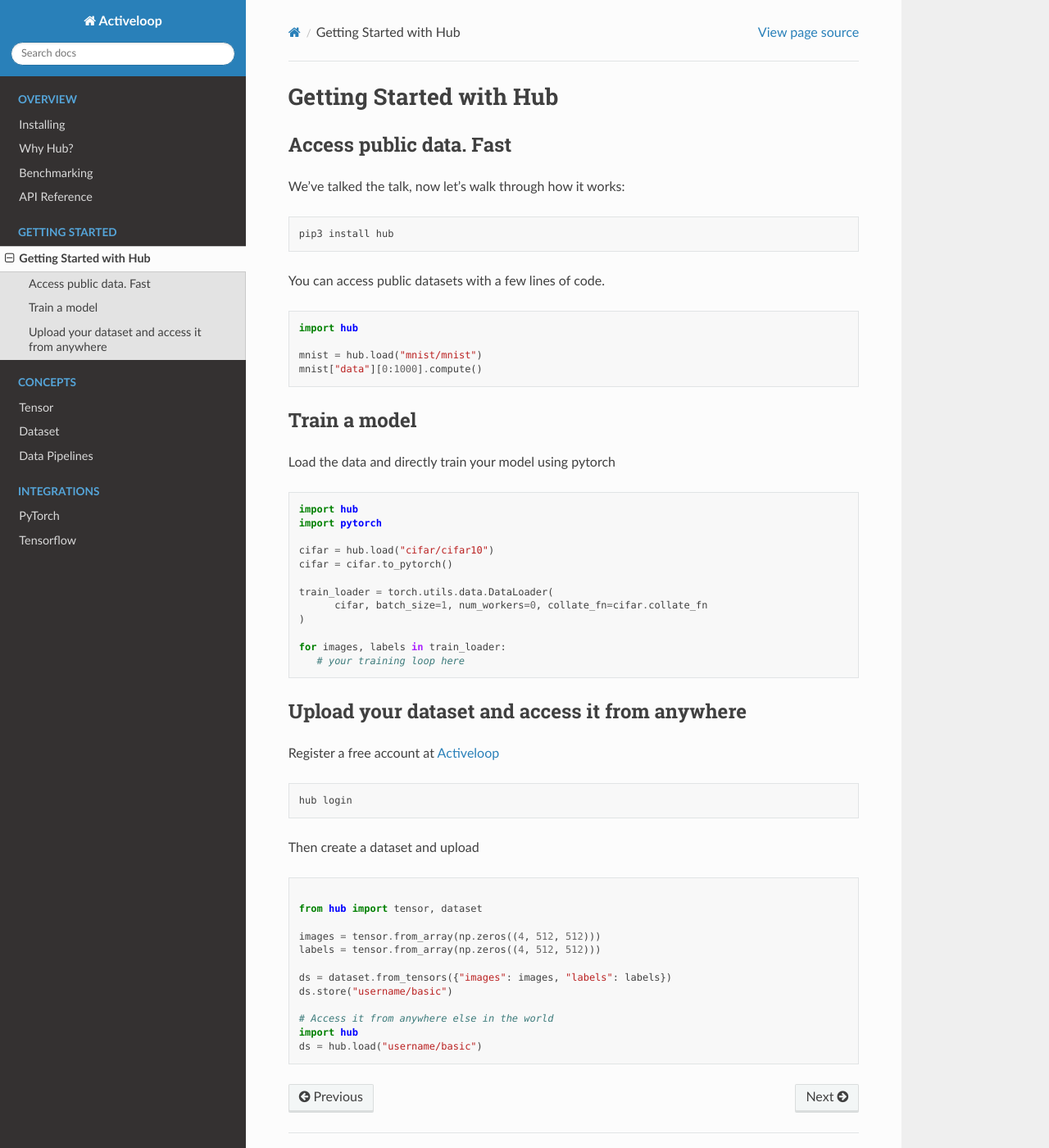
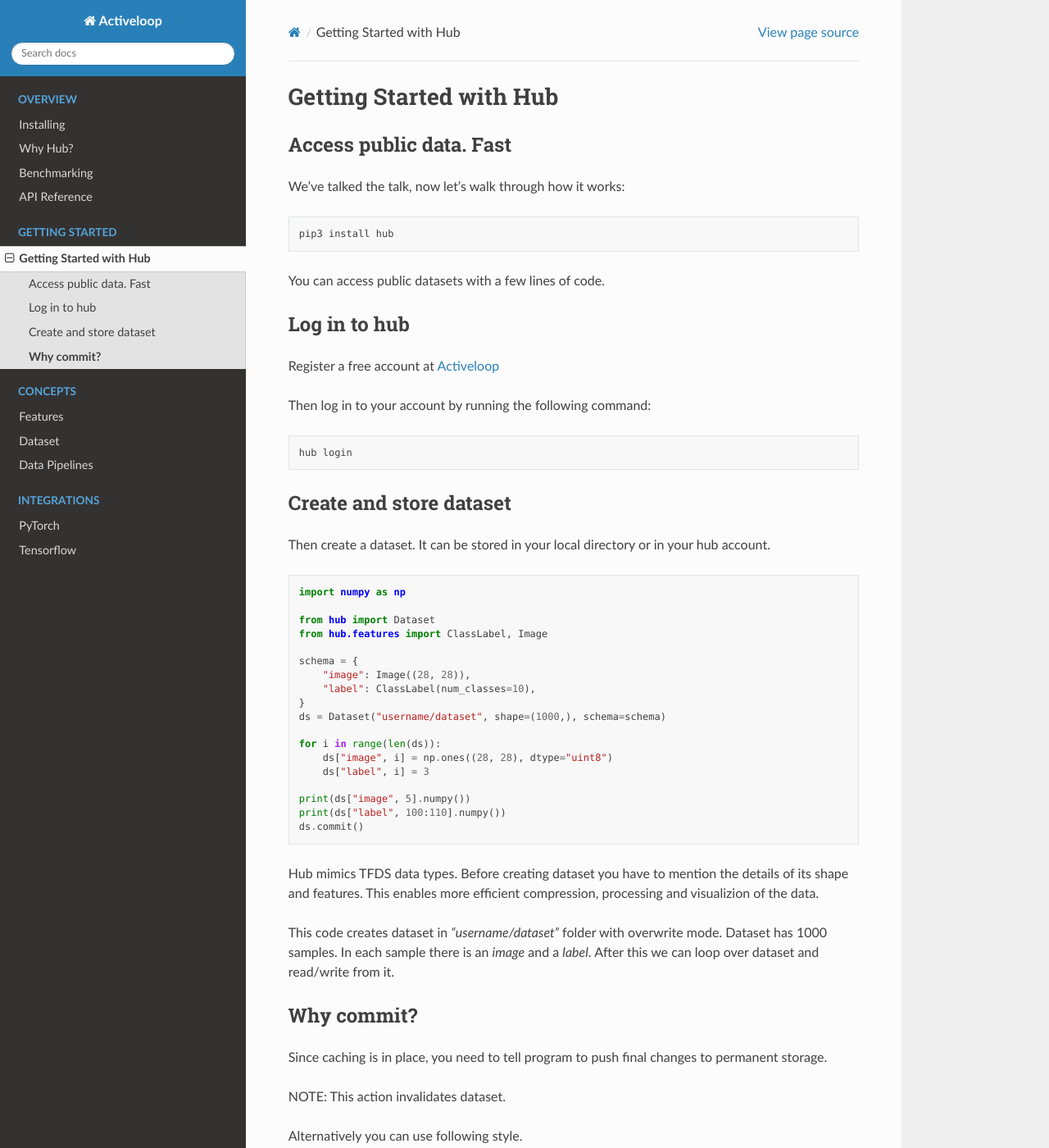
Before and after one commit to activeloopai/deeplake, a Sphinx documentation site: the page built from docs/source/simple.md, in a window 1280 px wide and 1400 px high. Shown: the whole window at 82% size. Built offline with Sphinx 7.4.7 and the Read the Docs theme 2.0.0, drawn with Linux system fonts in a browser that asks for light colours; pages that are not in the unit, such as notebooks, are missing from menus.

````diff
--- a/docs/source/conf.py
+++ b/docs/source/conf.py
@@ -17,7 +17,7 @@ import os
 import sys
 
 sys.path.insert(0, os.path.abspath(".."))
-
+sys.path.insert(0, os.path.abspath('../features'))
 
 # -- Project information -----------------------------------------------------
 
@@ -37,11 +37,13 @@ release = "0.9"
 
 extensions = [
     "sphinx.ext.autodoc",
+    "sphinx.ext.autosummary",
     "recommonmark",
     "sphinx.ext.napoleon",
-    "sphinx_markdown_tables",
+    "sphinx_markdown_tables"
 ]
 
+autosummary_generate = True
 # Add any paths that contain templates here, relative to this directory.
 templates_path = ["_templates"]
 
--- a/docs/source/index.rst
+++ b/docs/source/index.rst
@@ -46,9 +46,8 @@ Wouldn’t it be more convenient to have large datasets stored & version-control
    :maxdepth: 3
    :caption: Concepts
 
-   concepts/tensor.md
+   concepts/features.md
    concepts/dataset.md
-   concepts/dtags.md
    concepts/transform.md
 
 .. toctree::
--- a/docs/source/simple.md
+++ b/docs/source/simple.md
@@ -12,54 +12,56 @@ pip3 install hub
 
 You can access public datasets with a few lines of code.
 
-```python
-import hub
-
-mnist = hub.load("mnist/mnist")
-mnist["data"][0:1000].compute()
-```
-
-
-## Train a model
-
-Load the data and directly train your model using pytorch
-
-```python
-import hub
-import pytorch
-
-cifar = hub.load("cifar/cifar10")
-cifar = cifar.to_pytorch()
-
-train_loader = torch.utils.data.DataLoader(
-      cifar, batch_size=1, num_workers=0, collate_fn=cifar.collate_fn
-)
-
-for images, labels in train_loader:
-   # your training loop here
-```
-
-## Upload your dataset and access it from anywhere
+## Log in to hub
 
 Register a free account at [Activeloop](https://app.activeloop.ai)
 
+Then log in to your account by running the following command:
 ```
 hub login
 ```
 
-Then create a dataset and upload
+## Create and store dataset
+
+Then create a dataset. It can be stored in your local directory or in your hub account.
 
 ```python
+import numpy as np
 
-from hub import tensor, dataset
+from hub import Dataset
+from hub.features import ClassLabel, Image
 
-images = tensor.from_array(np.zeros((4, 512, 512)))
-labels = tensor.from_array(np.zeros((4, 512, 512)))
+schema = {
+    "image": Image((28, 28)),
+    "label": ClassLabel(num_classes=10),
+}
+ds = Dataset("username/dataset", shape=(1000,), schema=schema)
 
-ds = dataset.from_tensors({"images": images, "labels": labels})
-ds.store("username/basic")
+for i in range(len(ds)):
+    ds["image", i] = np.ones((28, 28), dtype="uint8")
+    ds["label", i] = 3
 
-# Access it from anywhere else in the world
-import hub
-ds = hub.load("username/basic")
+print(ds["image", 5].numpy())
+print(ds["label", 100:110].numpy())
+ds.commit()
 ```
+
+Hub mimics TFDS data types. Before creating dataset you have to mention the details of its shape and features.
+This enables more efficient compression, processing and visualizion of the data.
+
+This code creates dataset in *"username/dataset"* folder with overwrite mode. Dataset has 1000 samples.
+In each sample there is an *image* and a *label*.
+After this we can loop over dataset and read/write from it.
+
+## **Why commit?**
+
+Since caching is in place, you need to tell program to push final changes to permanent storage.
+
+NOTE: This action invalidates dataset.
+
+Alternatively you can use following style.
+
+```python
+with hub.open(...) as ds:
+    pass
+```
````
Also changed, not shown: docs/source/api.md (+109 -15 lines), docs/source/concepts/features.md (added, +97 -0 lines), 13 other files.
